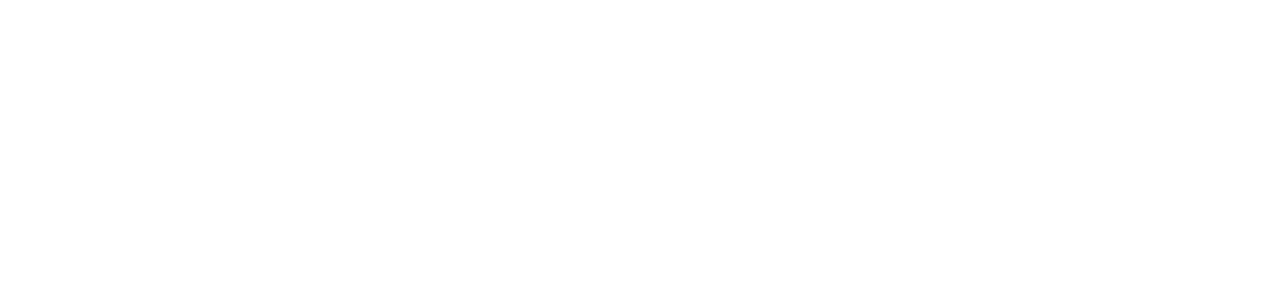
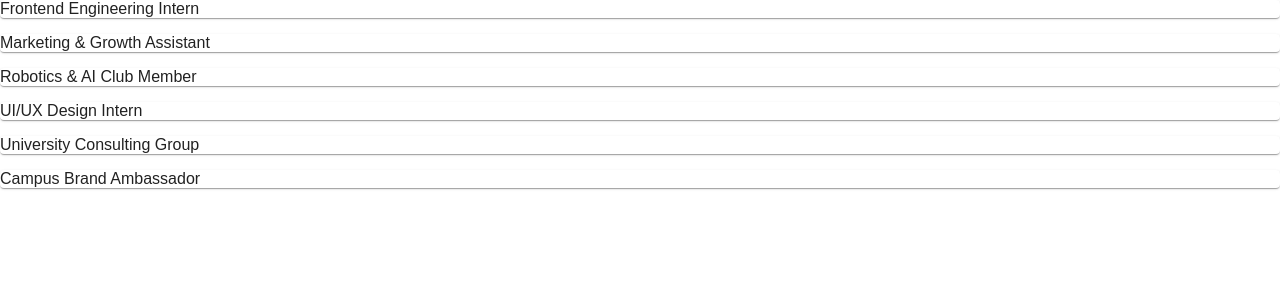
Before and after one commit to mostafabdelwahed/offcampus-frontend-intern-challenge, a Next.js app: page / in a window 1280 px wide. Shown: the top 300 px of the page. Built offline with nearby package versions, Linux system fonts and the light colour scheme.

Commit message:
Implemented OpportunityGrid showing  titles Only

```diff
--- /dev/null
+++ b/app/components/OpportunityGrid.tsx
@@ -0,0 +1,20 @@
+import { Opportunity, MOCK_DATA } from "../data/opportunities";
+import Box from "@mui/material/Box";
+import Paper from "@mui/material/Paper";
+import Grid from "@mui/material/Grid";
+
+const OpportunityGrid = () => {
+  return (
+    <Box sx={{ flexGrow: 1 }}>
+      <Grid container spacing={2}>
+        {MOCK_DATA.map((item: Opportunity) => (
+          <Grid size={12} key={item.id}>
+            <Paper>{item.title}</Paper>
+          </Grid>
+        ))}
+      </Grid>
+    </Box>
+  );
+};
+
+export default OpportunityGrid;
--- a/app/data/opportunities.ts
+++ b/app/data/opportunities.ts
@@ -8,7 +8,7 @@
   description: string;
 }
 
-const MOCK_DATA: Opportunity[] = [
+export const MOCK_DATA: Opportunity[] = [
   {
     id: 1,
     title: "Frontend Engineering Intern",
--- a/app/page.tsx
+++ b/app/page.tsx
@@ -1,7 +1,5 @@
-import Image from "next/image";
+import OpportunityGrid from "./components/OpportunityGrid";
 
 export default function Home() {
-  return (
-    <div></div>
-  );
+  return <OpportunityGrid />;
 }
```
